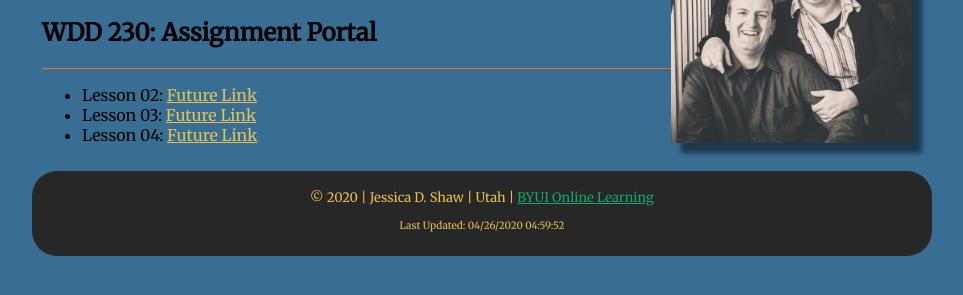
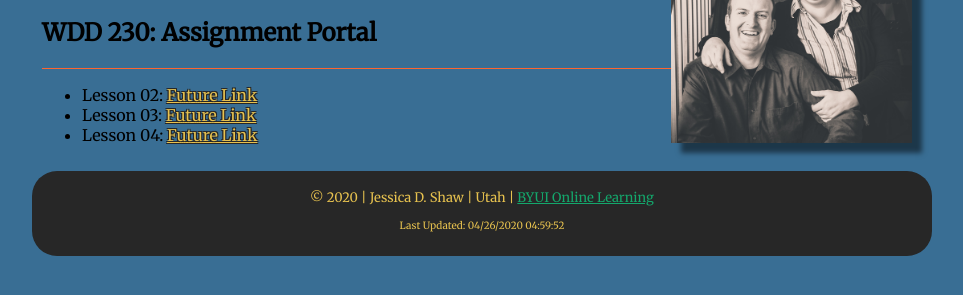
Before and after one commit to jdshaw1278/jdshaw1278-2.github.io, a plain HTML site: page index.html in a window 1280 px wide. Shown: the part 145-440 px from the top of the page, without its empty margins (158-1121 px from the left). Drawn offline with Linux system fonts and the light colour scheme.

Commit message:
added text shadow on main links

```diff
--- a/css/style_portal.css
+++ b/css/style_portal.css
@@ -29,6 +29,11 @@ main a:visited {
 
 main a:link {
   color: #E7C24F;
+  text-shadow:
+		-1px -1px 0 #272727,
+		1px -1px 0 #272727,
+		-1px 1px 0 #272727,
+		1px 1px 0 #272727;
 }
 
 main a:hover {
```
